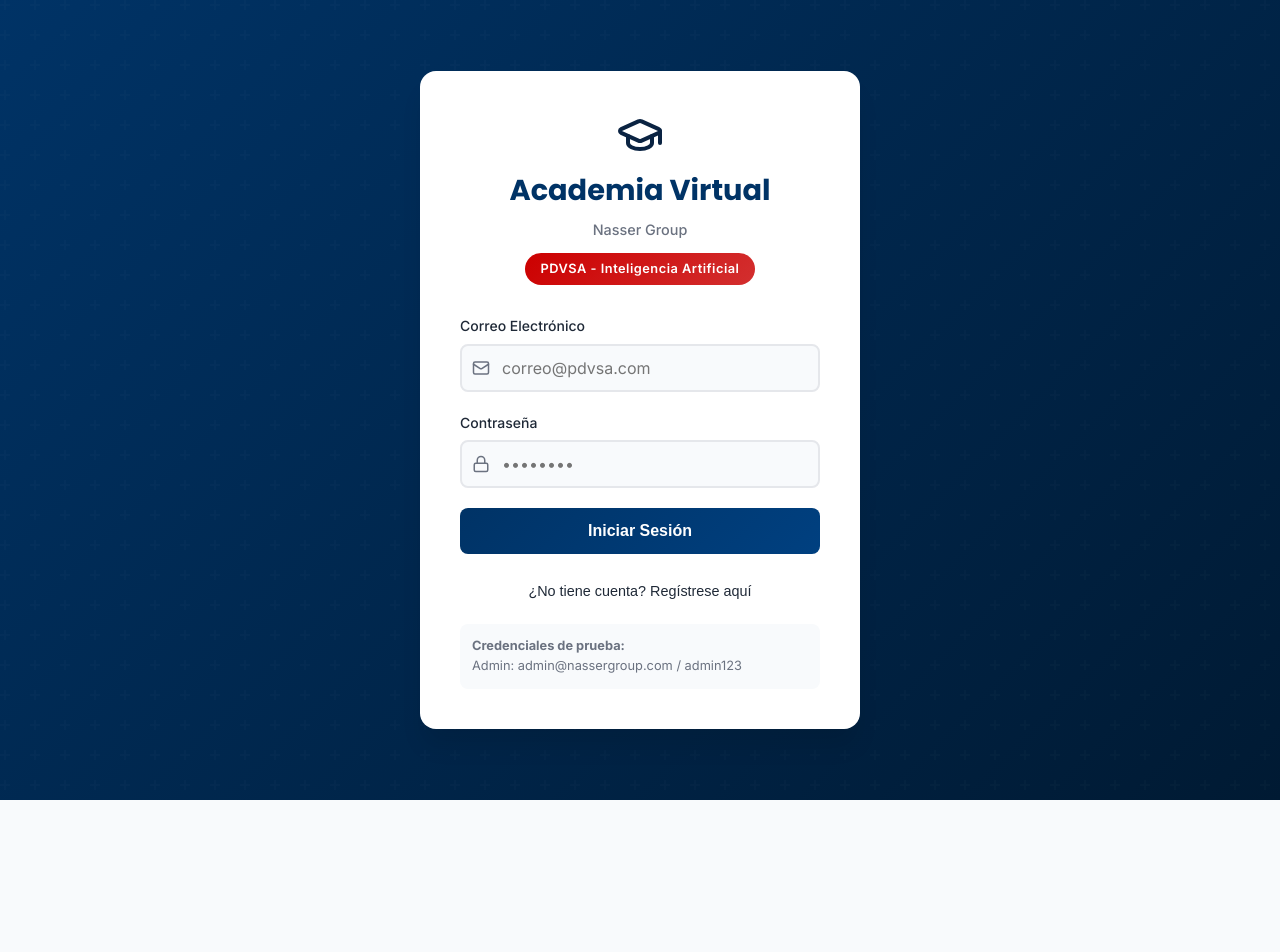
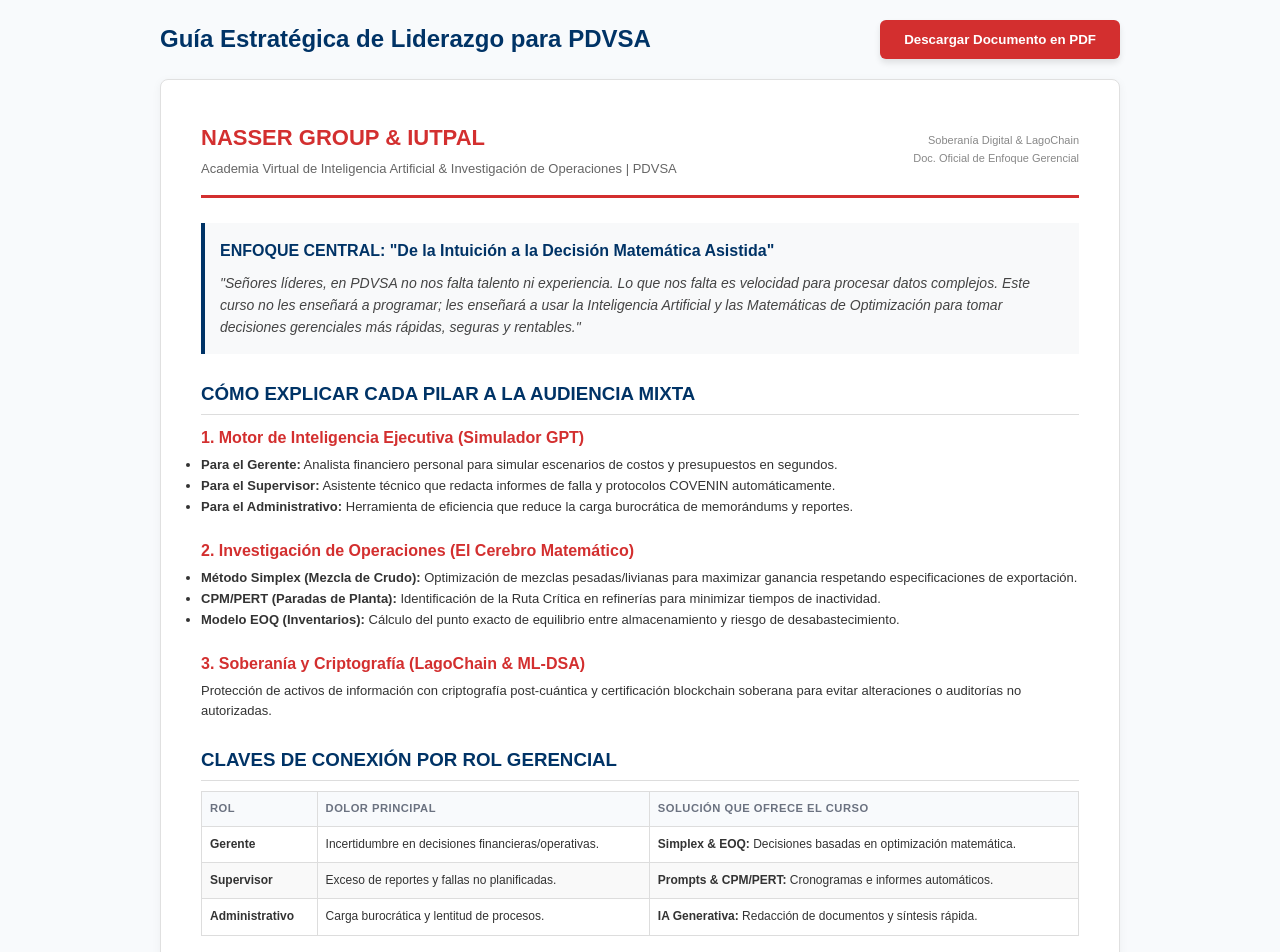
Before and after one commit to kellynchirino0-bot/academia-pdvsa, a React (Create React App) app in the folder frontend/: page /guion-pdf in a window 1280 px wide. Before the commit this address led to /login. Shown: the top 952 px of the page. Before the commit the page ends 800 px from the top, so only its background shows below. Built offline with nearby package versions, Linux system fonts and the light colour scheme.

Commit message:
feat: add PDF generator for PDVSA leadership strategic speech

```diff
--- a/frontend/src/App.js
+++ b/frontend/src/App.js
@@ -24,6 +24,7 @@
 import StudentReport from './pages/StudentReport';
 import CertificateVerify from './pages/CertificateVerify';
 import FaqPage from './pages/FaqPage';
+import GuionEstrategicoPDF from './components/GuionEstrategicoPDF';
 import Layout from './components/Layout';
 import TrialCountdownBanner from './components/TrialCountdownBanner';
 import './styles/index.css';
@@ -118,6 +119,7 @@
               <FaqPage />
             </ProtectedRoute>
           } />
+          <Route path="/guion-pdf" element={<GuionEstrategicoPDF />} />
 
           {/* Rutas Admin */}
           <Route path="/usuarios" element={
--- a/frontend/src/components/Dashboard.js
+++ b/frontend/src/components/Dashboard.js
@@ -10,7 +10,7 @@
       const data = r.data;
       setStats({
         evaluaciones: data.length,
-        aprobadas: data.filter(n => n.estatus_aprobacion === 'Aprobado').length,
+        aprobadas: (data || []).filter(n => n.estatus_aprobacion === 'Aprobado').length,
         promedio: data.length > 0
           ? (data.reduce((s, n) => s + parseFloat(n.calificacion), 0) / data.length).toFixed(1)
           : 0,
--- a/frontend/src/components/Evaluaciones.js
+++ b/frontend/src/components/Evaluaciones.js
@@ -93,11 +93,11 @@
           <small>{Object.keys(respuestas || {}).length} de {(quizActual?.preguntas || []).length} respondidas</small>
         </div>
         <div className="quiz-container">
-          {quizActual.preguntas.map((p, i) => (
+          {(quizActual.preguntas || []).map((p, i) => (
             <div key={i} className="quiz-pregunta">
               <h3>{i + 1}. {p.enunciado}</h3>
               <div className="quiz-opciones">
-                {p.opciones.map((o, j) => (
+                {(p.opciones || []).map((o, j) => (
                   <label key={j} className={`quiz-opcion ${respuestas[i] === j ? 'selected' : ''}`}>
                     <input type="radio" name={`p_${i}`} checked={respuestas[i] === j}
                       onChange={() => seleccionarRespuesta(i, j)} />
--- /dev/null
+++ b/frontend/src/components/GuionEstrategicoPDF.jsx
@@ -0,0 +1,163 @@
+import React, { useRef } from 'react';
+import jsPDF from 'jspdf';
+import html2canvas from 'html2canvas';
+
+export const GuionEstrategicoPDF = () => {
+  const printRef = useRef();
+
+  const handleDownloadPDF = async () => {
+    const element = printRef.current;
+    if (!element) return;
+
+    const canvas = await html2canvas(element, {
+      scale: 2,
+      useCORS: true,
+      logging: false
+    });
+
+    const imgData = canvas.toDataURL('image/png');
+    const pdf = new jsPDF('p', 'mm', 'a4');
+    const imgWidth = 210;
+    const pageHeight = 297;
+    const imgHeight = (canvas.height * imgWidth) / canvas.width;
+    let heightLeft = imgHeight;
+    let position = 0;
+
+    pdf.addImage(imgData, 'PNG', 0, position, imgWidth, imgHeight);
+    heightLeft -= pageHeight;
+
+    while (heightLeft >= 0) {
+      position = heightLeft - imgHeight;
+      pdf.addPage();
+      pdf.addImage(imgData, 'PNG', 0, position, imgWidth, imgHeight);
+      heightLeft -= pageHeight;
+    }
+
+    pdf.save('Guion_Estrategico_Lideres_PDVSA_NasserGroup.pdf');
+  };
+
+  return (
+    <div style={{ padding: '20px', maxWidth: '1000px', margin: '0 auto', fontFamily: 'Arial, sans-serif' }}>
+      <div style={{ display: 'flex', justifyContent: 'space-between', alignItems: 'center', marginBottom: '20px' }}>
+        <h2 style={{ color: '#003366', margin: 0 }}>Guía Estratégica de Liderazgo para PDVSA</h2>
+        <button
+          onClick={handleDownloadPDF}
+          style={{
+            backgroundColor: '#D32F2F',
+            color: '#FFF',
+            border: 'none',
+            padding: '12px 24px',
+            borderRadius: '6px',
+            fontWeight: 'bold',
+            cursor: 'pointer',
+            boxShadow: '0 4px 6px rgba(0,0,0,0.1)'
+          }}
+        >
+          Descargar Documento en PDF
+        </button>
+      </div>
+
+      <div
+        ref={printRef}
+        style={{
+          backgroundColor: '#FFFFFF',
+          padding: '40px',
+          borderRadius: '8px',
+          border: '1px solid #E0E0E0',
+          color: '#333333',
+          boxShadow: '0 2px 10px rgba(0,0,0,0.05)'
+        }}
+      >
+        <div style={{ borderBottom: '3px solid #D32F2F', paddingBottom: '15px', marginBottom: '25px', display: 'flex', justifyContent: 'space-between', alignItems: 'center' }}>
+          <div>
+            <h1 style={{ color: '#D32F2F', margin: 0, fontSize: '22px', fontWeight: 'bold' }}>
+              NASSER GROUP & IUTPAL
+            </h1>
+            <p style={{ margin: '4px 0 0 0', fontSize: '13px', color: '#666' }}>
+              Academia Virtual de Inteligencia Artificial & Investigación de Operaciones | PDVSA
+            </p>
+          </div>
+          <div style={{ textAlign: 'right', fontSize: '11px', color: '#888' }}>
+            <span>Soberanía Digital & LagoChain</span><br/>
+            <span>Doc. Oficial de Enfoque Gerencial</span>
+          </div>
+        </div>
+
+        <div style={{ backgroundColor: '#F8F9FA', borderLeft: '4px solid #003366', padding: '15px', marginBottom: '25px' }}>
+          <h3 style={{ margin: '0 0 8px 0', color: '#003366', fontSize: '16px' }}>
+            ENFOQUE CENTRAL: "De la Intuición a la Decisión Matemática Asistida"
+          </h3>
+          <p style={{ fontStyle: 'italic', margin: 0, fontSize: '14px', color: '#444' }}>
+            "Señores líderes, en PDVSA no nos falta talento ni experiencia. Lo que nos falta es velocidad para procesar datos complejos. Este curso no les enseñará a programar; les enseñará a usar la Inteligencia Artificial y las Matemáticas de Optimización para tomar decisiones gerenciales más rápidas, seguras y rentables."
+          </p>
+        </div>
+
+        <h3 style={{ color: '#003366', borderBottom: '1px solid #DDD', paddingBottom: '5px' }}>
+          CÓMO EXPLICAR CADA PILAR A LA AUDIENCIA MIXTA
+        </h3>
+
+        <div style={{ marginBottom: '20px' }}>
+          <h4 style={{ color: '#D32F2F', margin: '10px 0 5px 0' }}>1. Motor de Inteligencia Ejecutiva (Simulador GPT)</h4>
+          <ul style={{ fontSize: '13px', lineHeight: '1.6' }}>
+            <li><strong>Para el Gerente:</strong> Analista financiero personal para simular escenarios de costos y presupuestos en segundos.</li>
+            <li><strong>Para el Supervisor:</strong> Asistente técnico que redacta informes de falla y protocolos COVENIN automáticamente.</li>
+            <li><strong>Para el Administrativo:</strong> Herramienta de eficiencia que reduce la carga burocrática de memorándums y reportes.</li>
+          </ul>
+        </div>
+
+        <div style={{ marginBottom: '20px' }}>
+          <h4 style={{ color: '#D32F2F', margin: '10px 0 5px 0' }}>2. Investigación de Operaciones (El Cerebro Matemático)</h4>
+          <ul style={{ fontSize: '13px', lineHeight: '1.6' }}>
+            <li><strong>Método Simplex (Mezcla de Crudo):</strong> Optimización de mezclas pesadas/livianas para maximizar ganancia respetando especificaciones de exportación.</li>
+            <li><strong>CPM/PERT (Paradas de Planta):</strong> Identificación de la Ruta Crítica en refinerías para minimizar tiempos de inactividad.</li>
+            <li><strong>Modelo EOQ (Inventarios):</strong> Cálculo del punto exacto de equilibrio entre almacenamiento y riesgo de desabastecimiento.</li>
+          </ul>
+        </div>
+
+        <div style={{ marginBottom: '20px' }}>
+          <h4 style={{ color: '#D32F2F', margin: '10px 0 5px 0' }}>3. Soberanía y Criptografía (LagoChain & ML-DSA)</h4>
+          <p style={{ fontSize: '13px', lineHeight: '1.5', margin: 0 }}>
+            Protección de activos de información con criptografía post-cuántica y certificación blockchain soberana para evitar alteraciones o auditorías no autorizadas.
+          </p>
+        </div>
+
+        <h3 style={{ color: '#003366', borderBottom: '1px solid #DDD', paddingBottom: '5px', marginTop: '25px' }}>
+          CLAVES DE CONEXIÓN POR ROL GERENCIAL
+        </h3>
+
+        <table style={{ width: '100%', borderCollapse: 'collapse', marginTop: '10px', fontSize: '12px' }}>
+          <thead>
+            <tr style={{ backgroundColor: '#003366', color: '#FFF' }}>
+              <th style={{ padding: '8px', border: '1px solid #DDD', textAlign: 'left' }}>Rol</th>
+              <th style={{ padding: '8px', border: '1px solid #DDD', textAlign: 'left' }}>Dolor Principal</th>
+              <th style={{ padding: '8px', border: '1px solid #DDD', textAlign: 'left' }}>Solución que Ofrece el Curso</th>
+            </tr>
+          </thead>
+          <tbody>
+            <tr>
+              <td style={{ padding: '8px', border: '1px solid #DDD' }}><strong>Gerente</strong></td>
+              <td style={{ padding: '8px', border: '1px solid #DDD' }}>Incertidumbre en decisiones financieras/operativas.</td>
+              <td style={{ padding: '8px', border: '1px solid #DDD' }}><strong>Simplex & EOQ:</strong> Decisiones basadas en optimización matemática.</td>
+            </tr>
+            <tr style={{ backgroundColor: '#F9F9F9' }}>
+              <td style={{ padding: '8px', border: '1px solid #DDD' }}><strong>Supervisor</strong></td>
+              <td style={{ padding: '8px', border: '1px solid #DDD' }}>Exceso de reportes y fallas no planificadas.</td>
+              <td style={{ padding: '8px', border: '1px solid #DDD' }}><strong>Prompts & CPM/PERT:</strong> Cronogramas e informes automáticos.</td>
+            </tr>
+            <tr>
+              <td style={{ padding: '8px', border: '1px solid #DDD' }}><strong>Administrativo</strong></td>
+              <td style={{ padding: '8px', border: '1px solid #DDD' }}>Carga burocrática y lentitud de procesos.</td>
+              <td style={{ padding: '8px', border: '1px solid #DDD' }}><strong>IA Generativa:</strong> Redacción de documentos y síntesis rápida.</td>
+            </tr>
+          </tbody>
+        </table>
+
+        <div style={{ marginTop: '30px', paddingTop: '15px', borderTop: '1px solid #EEE', textTransform: 'uppercase', fontSize: '10px', color: '#888', textAlign: 'center' }}>
+          Documento Generado por Nasser Group — Socio Estratégico de Transformación Operativa PDVSA
+        </div>
+      </div>
+    </div>
+  );
+};
+
+export default GuionEstrategicoPDF;
--- a/frontend/src/pages/AdminConsolidatedReport.js
+++ b/frontend/src/pages/AdminConsolidatedReport.js
@@ -133,7 +133,7 @@
               <tr><th>Nombre</th><th>Cedula</th><th>Empresa</th><th>Progreso</th><th>Promedio</th><th>Certificado</th><th>Estado</th></tr>
             </thead>
             <tbody>
-              {data.matriz_talento.map(est => (
+              {(data.matriz_talento || []).map(est => (
                 <tr key={est.id}>
                   <td style={{ fontWeight: '500' }}>{est.nombre}</td>
                   <td>{est.cedula}</td>
--- a/frontend/src/pages/Dashboard.js
+++ b/frontend/src/pages/Dashboard.js
@@ -41,7 +41,7 @@
 
       setStats({
         evaluaciones: evalRes.data.length,
-        aprobadas: notasRes.data.filter(n => n.estatus_aprobacion).length,
+        aprobadas: (notasRes.data || []).filter(n => n.estatus_aprobacion).length,
         pendientes: evalRes.data.length - notasRes.data.length,
         certificados: certRes.data.length
       });
--- a/frontend/src/pages/ModuloDetalle.js
+++ b/frontend/src/pages/ModuloDetalle.js
@@ -341,9 +341,9 @@
                 </div>
                 <div style={{ fontSize: '0.85rem', color: '#6b7280' }}>Calidad RICE</div>
               </div>
-              {evaluacion.feedback.length > 0 && (
+              {(evaluacion.feedback || []).length > 0 && (
                 <div>
-                  {evaluacion.feedback.map((f, i) => (
+                  {(evaluacion.feedback || []).map((f, i) => (
                     <div key={i} style={{ padding: '6px 10px', background: '#fef3c7', borderRadius: '6px', marginBottom: '4px', fontSize: '0.8rem', color: '#92400e', borderLeft: '3px solid #f59e0b' }}>
                       {f}
                     </div>
@@ -867,7 +867,7 @@
         </div>
       )}
 
-      {preguntas.map((p, idx) => (
+      {(preguntas || []).map((p, idx) => (
         <div key={p.id} style={{ marginBottom: '18px', padding: '16px', background: '#f8fafc', borderRadius: '10px',
           border: enviado ? `2px solid ${respuestas[p.id] === p.correcta ? '#10b981' : '#CC0000'}` : '2px solid transparent'
         }}>
@@ -875,7 +875,7 @@
             {idx + 1}. {p.pregunta}
           </div>
           <div style={{ display: 'grid', gap: '8px' }}>
-            {p.opciones.map((op, opIdx) => (
+            {(p.opciones || []).map((op, opIdx) => (
               <button key={opIdx} onClick={() => seleccionarRespuesta(p.id, opIdx)}
                 style={{
                   padding: '10px 14px', textAlign: 'left', borderRadius: '8px', fontSize: '0.88rem',
@@ -1093,7 +1093,7 @@
             {teoria && (
               <div style={{ background: '#fff', borderRadius: '12px', padding: '24px', boxShadow: '0 1px 4px rgba(0,0,0,0.06)', marginBottom: '20px' }}>
                 <h3 style={{ color: '#003366', marginBottom: '20px' }}>{teoria?.titulo || 'Sin título'}</h3>
-                {teoria.temas.map((t, i) => (
+                {(teoria.temas || []).map((t, i) => (
                   <div key={i} style={{ marginBottom: '16px', padding: '16px', background: '#f8fafc', borderRadius: '10px', borderLeft: '4px solid #003366' }}>
                     <h4 style={{ color: '#003366', marginBottom: '8px', fontSize: '1rem' }}>{t?.titulo || 'Sin título'}</h4>
                     <p style={{ color: '#374151', margin: 0, lineHeight: '1.7', fontSize: '0.9rem' }}>{t.contenido}</p>
--- a/frontend/src/pages/StudentReport.js
+++ b/frontend/src/pages/StudentReport.js
@@ -247,7 +247,7 @@
                 <tr><th>Modulo</th><th>Lecciones</th><th>Promedio</th><th>Estado</th></tr>
               </thead>
               <tbody>
-                {data.calificaciones.map((cal, idx) => (
+                {(data.calificaciones || []).map((cal, idx) => (
                   <tr key={idx}>
                     <td style={{ fontWeight: '500' }}>{cal.modulo || `Modulo ${idx + 1}`}</td>
                     <td>{cal.lecciones_completadas || 0}/{cal.total_lecciones || 0}</td>
@@ -268,7 +268,7 @@
         </div>
       )}
 
-      {data.badges && data.badges.filter(b => b.otorgada).length > 0 && (
+      {(data.badges || []).filter(b => b.otorgada).length > 0 && (
         <div className="card">
           <div className="card-header">
             <h2 style={{ display: 'flex', alignItems: 'center', gap: '8px' }}>
@@ -276,7 +276,7 @@
             </h2>
           </div>
           <div style={{ padding: '16px', display: 'flex', gap: '12px', flexWrap: 'wrap' }}>
-            {data.badges.filter(b => b.otorgada).map((badge, idx) => (
+            {(data.badges || []).filter(b => b.otorgada).map((badge, idx) => (
               <div key={idx} style={{
                 padding: '12px 16px', borderRadius: '12px', textAlign: 'center',
                 background: `${badge.color}15`, border: `2px solid ${badge.color}`,
```
Also changed, not shown: 2 other files (tests, documents, lock files or other folders).
